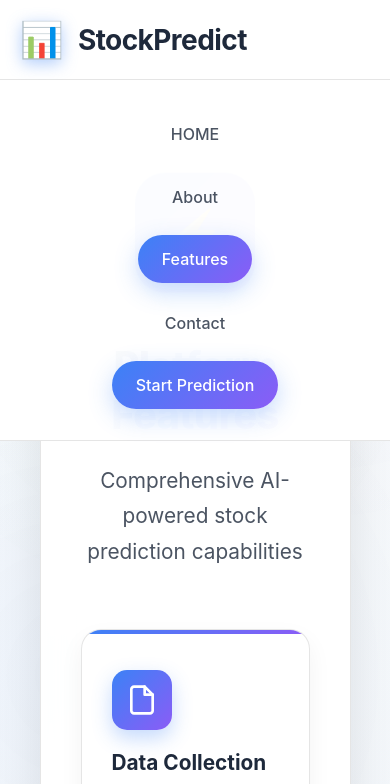
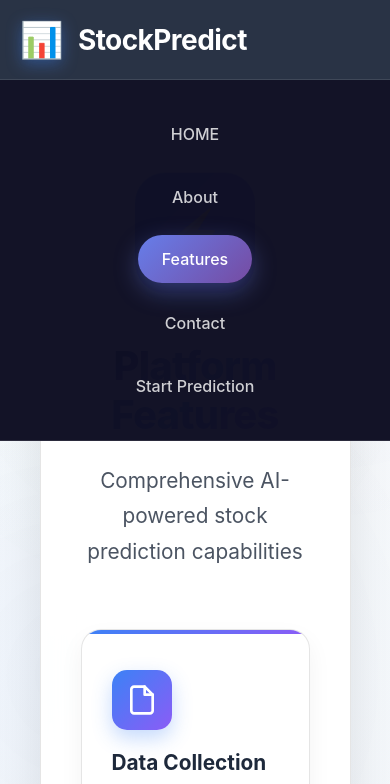
Before and after one commit to pshraddha-04/STOCK-PRICE-PREDICTION-USING-LSTM, a plain HTML site: page web/features.html in a window 390 px wide. Both pictures are taken after a click on the button 358 px from the left and 39 px from the top of the page. Shown: the top 784 px of the page. Drawn offline with Linux system fonts and the light colour scheme.

Commit message:
Navbar consistency

```diff
--- a/web/css/dashboard_styles.css
+++ b/web/css/dashboard_styles.css
@@ -39,16 +39,16 @@ body::before {
   left: 0;
   right: 0;
   height: 90px;
-  background: rgba(255, 255, 255, 0.95);
+  background: rgba(30, 41, 59, 0.95);
   backdrop-filter: blur(30px);
-  border-bottom: 1px solid rgba(0, 0, 0, 0.1);
+  border-bottom: 1px solid rgba(255, 255, 255, 0.1);
   z-index: 1000;
   display: flex;
   align-items: center;
   justify-content: space-between;
   padding: 0 5%;
   transition: all 0.3s ease;
-  box-shadow: 0 8px 32px rgba(0, 0, 0, 0.1);
+  box-shadow: 0 8px 32px rgba(0, 0, 0, 0.2);
 }
 
 .navbar-brand {
@@ -56,7 +56,7 @@ body::before {
   align-items: center;
   gap: 15px;
   text-decoration: none;
-  color: #1e293b;
+  color: #ffffff;
   font-weight: 700;
   font-size: 1.75rem;
   letter-spacing: -0.02em;
@@ -91,7 +91,7 @@ body::before {
   display: flex;
   align-items: center;
   padding: 14px 24px;
-  color: rgba(30, 41, 59, 0.8);
+  color: rgba(255, 255, 255, 0.8);
   text-decoration: none;
   font-weight: 500;
   font-size: 1rem;
@@ -115,9 +115,9 @@ body::before {
 }
 
 .nav-link:hover {
-  color: #1e293b;
+  color: #ffffff;
   transform: translateY(-2px);
-  box-shadow: 0 8px 25px rgba(59, 130, 246, 0.2);
+  box-shadow: 0 8px 25px rgba(102, 126, 234, 0.3);
 }
 
 .nav-link:hover::before {
@@ -135,7 +135,7 @@ body::before {
   display: none;
   background: none;
   border: none;
-  color: #1e293b;
+  color: #ffffff;
   font-size: 1.8rem;
   cursor: pointer;
   padding: 12px;
@@ -144,7 +144,7 @@ body::before {
 }
 
 .mobile-menu-toggle:hover {
-  background: rgba(0, 0, 0, 0.1);
+  background: rgba(255, 255, 255, 0.1);
   transform: scale(1.1);
 }
 
@@ -464,9 +464,9 @@ footer p {
     top: 80px;
     left: 0;
     right: 0;
-    background: rgba(255, 255, 255, 0.98);
+    background: rgba(15, 15, 35, 0.98);
     backdrop-filter: blur(30px);
-    border-bottom: 1px solid rgba(0, 0, 0, 0.1);
+    border-bottom: 1px solid rgba(255, 255, 255, 0.1);
     flex-direction: column;
     padding: 30px 5%;
     gap: 15px;
--- a/web/css/features_styles.css
+++ b/web/css/features_styles.css
@@ -47,16 +47,16 @@ body::before {
   left: 0;
   right: 0;
   height: 90px;
-  background: rgba(255, 255, 255, 0.95);
+  background: rgba(30, 41, 59, 0.95);
   backdrop-filter: blur(30px);
-  border-bottom: 1px solid rgba(0, 0, 0, 0.1);
+  border-bottom: 1px solid rgba(255, 255, 255, 0.1);
   z-index: 1000;
   display: flex;
   align-items: center;
   justify-content: space-between;
   padding: 0 5%;
   transition: all 0.3s ease;
-  box-shadow: 0 8px 32px rgba(0, 0, 0, 0.1);
+  box-shadow: 0 8px 32px rgba(0, 0, 0, 0.2);
 }
 
 .navbar-brand {
@@ -64,7 +64,7 @@ body::before {
   align-items: center;
   gap: 15px;
   text-decoration: none;
-  color: #1e293b;
+  color: #ffffff;
   font-weight: 700;
   font-size: 1.75rem;
   letter-spacing: -0.02em;
@@ -99,7 +99,7 @@ body::before {
   display: flex;
   align-items: center;
   padding: 14px 24px;
-  color: rgba(30, 41, 59, 0.8);
+  color: rgba(255, 255, 255, 0.8);
   text-decoration: none;
   font-weight: 500;
   font-size: 1rem;
@@ -116,16 +116,16 @@ body::before {
   left: 0;
   right: 0;
   bottom: 0;
-  background: linear-gradient(135deg, rgba(59, 130, 246, 0.2), rgba(139, 92, 246, 0.2));
+  background: linear-gradient(135deg, rgba(102, 126, 234, 0.2), rgba(118, 75, 162, 0.2));
   opacity: 0;
   transition: all 0.4s ease;
   border-radius: 50px;
 }
 
 .nav-link:hover {
-  color: #1e293b;
+  color: #ffffff;
   transform: translateY(-2px);
-  box-shadow: 0 8px 25px rgba(59, 130, 246, 0.2);
+  box-shadow: 0 8px 25px rgba(102, 126, 234, 0.3);
 }
 
 .nav-link:hover::before {
@@ -133,9 +133,9 @@ body::before {
 }
 
 .nav-link.active {
-  background: linear-gradient(135deg, #3b82f6, #8b5cf6);
+  background: linear-gradient(135deg, #667eea, #764ba2);
   color: #ffffff;
-  box-shadow: 0 8px 25px rgba(59, 130, 246, 0.3);
+  box-shadow: 0 8px 25px rgba(102, 126, 234, 0.4);
   transform: translateY(-1px);
 }
 
@@ -143,7 +143,7 @@ body::before {
   display: none;
   background: none;
   border: none;
-  color: #1e293b;
+  color: #ffffff;
   font-size: 1.8rem;
   cursor: pointer;
   padding: 12px;
@@ -152,7 +152,7 @@ body::before {
 }
 
 .mobile-menu-toggle:hover {
-  background: rgba(0, 0, 0, 0.1);
+  background: rgba(255, 255, 255, 0.1);
   transform: scale(1.1);
 }
 
@@ -459,9 +459,9 @@ footer p {
     top: 80px;
     left: 0;
     right: 0;
-    background: rgba(255, 255, 255, 0.98);
+    background: rgba(15, 15, 35, 0.98);
     backdrop-filter: blur(30px);
-    border-bottom: 1px solid rgba(0, 0, 0, 0.1);
+    border-bottom: 1px solid rgba(255, 255, 255, 0.1);
     flex-direction: column;
     padding: 30px 5%;
     gap: 15px;
--- a/web/features.html
+++ b/web/features.html
@@ -24,7 +24,7 @@
                 <a href="contact.html" class="nav-link">Contact</a>
             </li>
             <li class="nav-item">
-                <a href="index.html" class="nav-link active">Start Prediction</a>
+                <a href="index.html" class="nav-link">Start Prediction</a>
             </li>
         </ul>
         <button class="mobile-menu-toggle" id="mobileMenuToggle"></button>
@@ -161,7 +161,7 @@
                     <div class="step">
                         <div class="step-number">1</div>
                         <h4>Data Preparation</h4>
-                        <p>Microsoft stock data collection and cleaning</p>
+                        <p>Stock data collection and cleaning</p>
                     </div>
                     <div class="step">
                         <div class="step-number">2</div>
```
Also changed, not shown: web/about.html (+3 -3 lines), web/contact.html (+3 -3 lines), web/dashboard.html (+4 -4 lines), web/index.html (+3 -0 lines), 1 other file.
